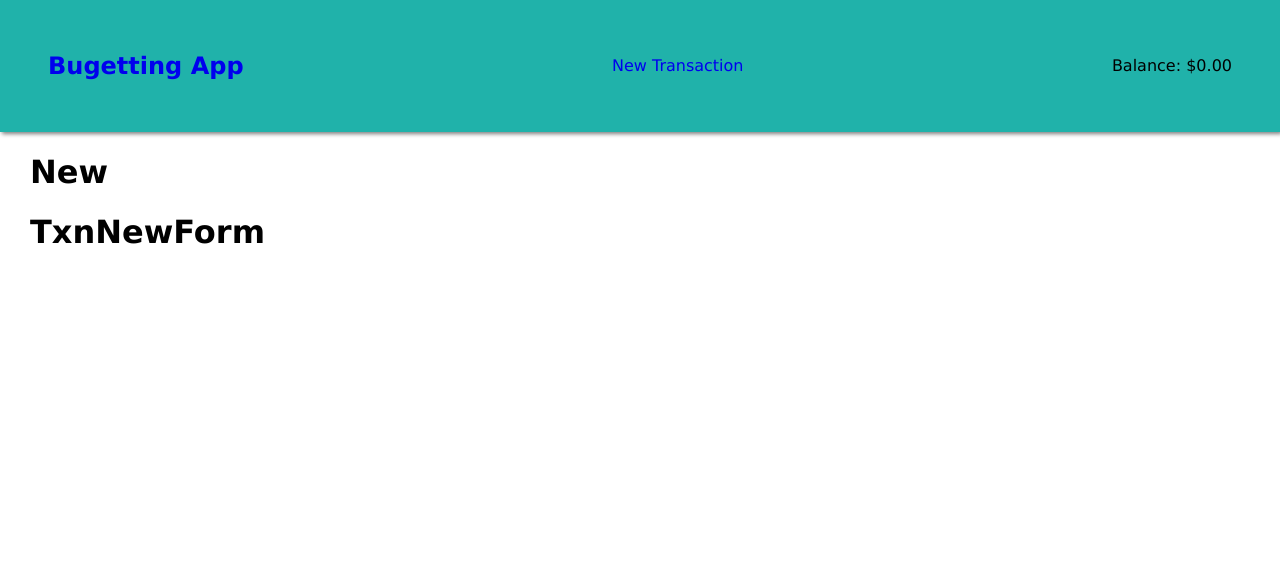
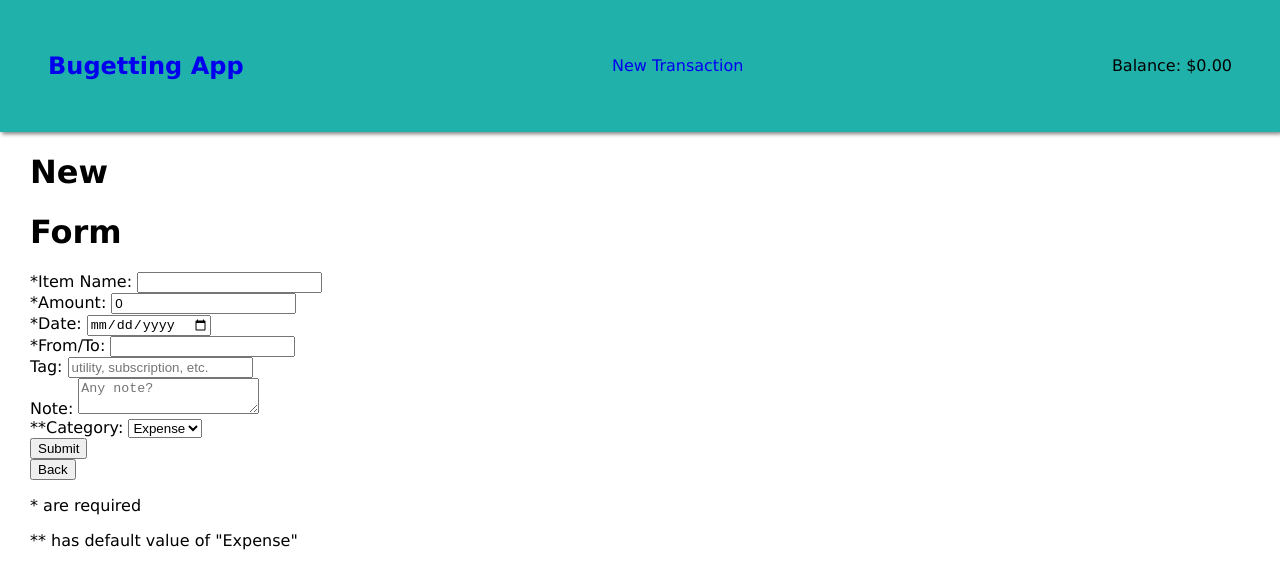
Before and after one commit to pjungjs/budgeting-app-frontend, a React (Create React App) app: page /transactions/new in a window 1280 px wide. Shown: the top 588 px of the page. Built offline with nearby package versions, Linux system fonts and the light colour scheme; no server answers.

Commit message:
can edit and add new transaction. made separate file for the repetitive functions.

```diff
--- a/src/Components/NavBar.jsx
+++ b/src/Components/NavBar.jsx
@@ -1,19 +1,15 @@
 import { Link } from "react-router-dom";
+import { properAmount } from "../proper.js";
 
 function NavBar({ balance }) {
-  const balanceInDollars = balance.toLocaleString('en-US', {
-    style: 'currency',
-    currency: 'USD',
-  })
 
   return (
     <nav className="navbar">
       <h1><Link to="/transactions">Bugetting App</Link></h1>
       <p><Link to="/transactions/new">New Transaction</Link></p>
-      <p>Balance:
+      <p>{"Balance: "}
         <span className={balance > 0 ? "positive" : balance < 0 ? "negative" : null}>
-          {" "}
-          {balanceInDollars}
+          {properAmount(balance)}
         </span>
       </p>
     </nav>
--- a/src/Components/TnxIndividual.jsx
+++ b/src/Components/TnxIndividual.jsx
@@ -1,22 +1,8 @@
 import { Link } from "react-router-dom";
+import { properAmount, properDate, properWord } from "../proper.js";
 
 function TxnIndividual({ txn }) {
   const { id, item_name, amount, date, category } = txn;
-
-  function properDate(day) {
-    return day;
-  }
-
-  function properWord(words) {
-    return words.split(" ").map(word => word.charAt(0).toUpperCase() + word.slice(1)).join(" ");
-  }
-
-  function properAmount(number) {
-    return number.toLocaleString('en-US', {
-      style: 'currency',
-      currency: 'USD',
-    })
-  }
 
   function categoryColor() {
     return category.toLowerCase() === "income"
@@ -37,7 +23,7 @@ function TxnIndividual({ txn }) {
         </Link>
       </td>
       <td className={`${categoryColor()}`}>
-        {properAmount(amount)}
+        {properAmount(parseInt(amount))}
       </td>
     </tr>
   )
--- a/src/Components/TxnAll.jsx
+++ b/src/Components/TxnAll.jsx
@@ -9,25 +9,20 @@ function TxnAll({ setBalance }) {
   useEffect(() => {
     axios
       .get(`${API}/transactions`)
-      .then(response => setAllTxn(response.data))
+      .then(response => {
+        let total = 0;
+        response.data.forEach(txn => {
+          if (txn.category.toLowerCase() === "income") {
+            total += parseInt(txn.amount);
+          } else if (txn.category.toLowerCase() === "expense") {
+            total -= parseInt(txn.amount);
+          }
+        })
+        setBalance(total);
+        setAllTxn(response.data);
+      })
       .catch(error => console.error("Error: GET", error))
   }, []);
-
-  useEffect(() => {
-    calculateBalance();
-  }, [allTxn])
-
-  function calculateBalance() {
-    let total = 0;
-    allTxn.forEach(txn => {
-      if (txn.category.toLowerCase() === "income") {
-        total += txn.amount;
-      } else if (txn.category.toLowerCase() === "expense") {
-        total -= txn.amount;
-      }
-    })
-    setBalance(total);
-  }
 
   return (
     <div className="all">
--- a/src/Components/TxnDetails.jsx
+++ b/src/Components/TxnDetails.jsx
@@ -1,18 +1,21 @@
 import axios from "axios";
 import { useState, useEffect } from "react";
 import { useParams, useNavigate, Link } from "react-router-dom";
+import { properAmount, properDate, properWord, categoryColor } from "../proper.js";
 const API = process.env.REACT_APP_API_URL;
 
 function TxnDetails() {
   const [theTxn, setTheTxn] = useState([]);
   const { id } = useParams();
   const navigate = useNavigate();
-  const { item_name, amout, date, from_to, tag, note, category } = theTxn;
+  const { item_name, amount, date, from_to, tag, note, category } = theTxn;
 
   useEffect(() => {
     axios
       .get(`${API}/transactions/${id}`)
-      .then(response => setTheTxn(response.data))
+      .then(response => {
+        setTheTxn(response.data)
+      })
       .catch(error => console.error("Error: GET", error))
   }, [id]);
 
@@ -25,14 +28,35 @@ function TxnDetails() {
 
   return (
     <div className="details">
-      <h1>TxnDetails</h1>
-      <p>{item_name}</p>
-      <p>{amout}</p>
-      <p>{date}</p>
-      <p>{from_to}</p>
-      <p>{tag}</p>
-      <p>{note}</p>
-      <p>{category}</p>
+      <h1>Details</h1>
+      <p>Title: {item_name}</p>
+      <p>Amount: {amount}</p>
+      <p>Date: {date}</p>
+      <p>
+        {
+          category === "income"
+          ? "From: "
+          : category === "expense"
+            ? "To: "
+            : null
+        }
+        {from_to}
+      </p>
+      <p>
+        {
+          tag
+          ? `Tag: ${tag}`
+          : null
+        }
+      </p>
+      <p>
+        {
+          note
+          ? `Note: ${note}`
+          : null
+        }
+      </p>
+      <p>Category: {category}</p>
 
       <Link to="/transactions">
         <button>Back</button>
--- a/src/Components/TxnEditForm.jsx
+++ b/src/Components/TxnEditForm.jsx
@@ -1,8 +1,120 @@
+import { editableInputTypes } from "@testing-library/user-event/dist/utils";
+import axios from "axios";
+import { useState, useEffect } from "react";
+import { useParams, useNavigate, Link } from "react-router-dom";
+const API = process.env.REACT_APP_API_URL;
 
 function TxnEditForm() {
+  const [editTxn, setEditTxn] = useState({
+    id: 0,
+    item_name: "",
+    amount: 0,
+    date: "",
+    from_to: "",
+    tag: "",
+    note: "",
+    category: ""
+  });
+  const { id } = useParams();
+  const navigate = useNavigate();
+
+  useEffect(() => {
+    axios
+      .get(`${API}/transactions/${id}`)
+      .then((response) => setEditTxn(response.data))
+      .catch((error) => console.error("Error: GET", error))
+  }, [id]);
+
+  function handleTextChange(event) {
+    setEditTxn({ ...editTxn, [event.target.id]: event.target.value });
+  };
+
+  function updateTxn() {
+    axios
+      .put(`${API}/transactions/${id}`, editTxn)
+      .then((response) => {
+        setEditTxn(response.data);
+        navigate(`/transactions`);
+      })
+      .catch((error) => console.warn("Error: PUT", error))
+  }
+
+  function handleSubmit(event) {
+    event.preventDefault();
+    updateTxn();
+  }
+
   return (
     <div className="edit-form">
-      <h1>TxnEditForm</h1>
+      <h1>Form</h1>
+
+      <form onSubmit={handleSubmit}>
+        <label htmlFor="item_name">Item Name: </label>
+          <input
+            id="item_name"
+            type="text"
+            value={editTxn.item_name}
+            onChange={handleTextChange}
+            required
+          />
+        <label htmlFor="amount">Amount: </label>
+          <input
+            id="amount"
+            type="number"
+            value={editTxn.amount}
+            onChange={handleTextChange}
+            required
+          />
+        <label htmlFor="date">Date: </label>
+          <input
+            id="date"
+            type="date"
+            value={editTxn.date}
+            placeholder="mm-dd-yyyy"
+            pattern="\d{2}-\d{2}-\d{4}"
+            min="01-01-1997" max="12-31-2030"
+            onChange={handleTextChange}
+            required
+          />
+        <label htmlFor="from_to">From/To: </label>
+          <input
+            id="from_to"
+            type="text"
+            value={editTxn.from_to}
+            onChange={handleTextChange}
+            required
+          />
+         <label htmlFor="tag">Tag: </label>
+          <input
+            id="tag"
+            type="text"
+            value={editTxn.tag}
+            onChange={handleTextChange}
+          />
+         <label htmlFor="note">Note: </label>
+          <textarea
+            id="note"
+            value={editTxn.note}
+            rows="2" cols="20"
+            placeholder="Any note?"
+            onChange={handleTextChange}
+          />
+         <label htmlFor="category">Category: </label>
+          <select
+            id="category"
+            value={editTxn.category}
+            onChange={handleTextChange}
+          >
+            <option value="expense">Expense</option>
+            <option value="income">Income</option>
+          </select>
+        <br />
+        <input type="submit" />
+      </form>
+
+      <Link to={`/transactions/${id}`}>
+        <button>Back</button>
+      </Link>
     </div>
   );
 }
--- a/src/Components/TxnNewForm.jsx
+++ b/src/Components/TxnNewForm.jsx
@@ -1,8 +1,129 @@
+import axios from "axios";
+import { useState, useEffect } from "react";
+import { useNavigate, Link } from "react-router-dom";
+const API = process.env.REACT_APP_API_URL;
 
 function TxnNewForm() {
+  const [newId, setNewId] = useState(0);
+  const [newTxn, setNewTxn] = useState({
+    id: 0,
+    item_name: "",
+    amount: 0,
+    date: "",
+    from_to: "",
+    tag: "",
+    note: "",
+    category: "expense"
+  });
+  const navigate = useNavigate();
+
+  useEffect(() => {
+    axios
+      .get(`${API}/transactions`)
+      .then(response => {
+        setNewId(parseInt(response.data[response.data.length-1].id) + 1);
+      })
+      .catch(error => console.error("Error: GET", error))
+  }, []);
+
+  function handleTextChange(event) {
+    setNewTxn({ ...newTxn, id: newId, [event.target.id]: event.target.value });
+  };
+
+  function addTxn() {
+    axios
+      .post(`${API}/transactions`, newTxn)
+      .then(() => {
+        navigate(`/transactions`);
+      })
+      .catch((error) => console.warn("Error: POST", error))
+  }
+
+  function handleSubmit(event) {
+    event.preventDefault();
+    addTxn();
+  }
+
   return (
     <div className="new-form">
-      <h1>TxnNewForm</h1>
+      <h1>Form</h1>
+
+      <form onSubmit={handleSubmit}>
+        <label htmlFor="item_name">*Item Name: </label>
+          <input
+            id="item_name"
+            type="text"
+            value={newTxn.item_name}
+            onChange={handleTextChange}
+            required
+          />
+        <br />
+        <label htmlFor="amount">*Amount: </label>
+          <input
+            id="amount"
+            type="number"
+            value={newTxn.amount}
+            onChange={handleTextChange}
+            required
+          />
+        <br />
+        <label htmlFor="date">*Date: </label>
+          <input
+            id="date"
+            type="date"
+            value={newTxn.date}
+            pattern="\d{2}-\d{2}-\d{4}"
+            min="01-01-1997" max="12-31-2030"
+            onChange={handleTextChange}
+            required
+          />
+        <br />
+        <label htmlFor="from_to">*From/To: </label>
+          <input
+            id="from_to"
+            type="text"
+            value={newTxn.from_to}
+            onChange={handleTextChange}
+            required
+          />
+        <br />
+        <label htmlFor="tag">Tag: </label>
+          <input
+            id="tag"
+            type="text"
+            value={newTxn.tag}
+            placeholder="utility, subscription, etc."
+            onChange={handleTextChange}
+          />
+        <br />
+        <label htmlFor="note">Note: </label>
+          <textarea
+            id="note"
+            value={newTxn.note}
+            rows="2" cols="20"
+            placeholder="Any note?"
+            onChange={handleTextChange}
+          />
+        <br />
+        <label htmlFor="category">**Category: </label>
+          <select
+            id="category"
+            value={newTxn.category}
+            onChange={handleTextChange}
+          >
+            <option value="expense" defaultValue>Expense </option>
+            <option value="income">Income</option>
+          </select>
+        <br />
+        <input type="submit" />
+      </form>
+
+      <Link to={`/transactions`}>
+        <button>Back</button>
+      </Link>
+
+      <p>* are required</p>
+      <p>** has default value of "Expense"</p>
     </div>
   );
 }
--- /dev/null
+++ b/src/proper.js
@@ -0,0 +1,17 @@
+
+function properAmount(number) {
+  return number.toLocaleString('en-US', {
+    style: 'currency',
+    currency: 'USD',
+  })
+}
+
+function properDate(day) {
+  return day;
+}
+
+function properWord(words) {
+  return words.split(" ").map(word => word.charAt(0).toUpperCase() + word.slice(1)).join(" ");
+}
+
+module.exports = { properAmount, properDate, properWord }
```
Also changed, not shown: 2 other files (tests, documents, lock files or other folders).
